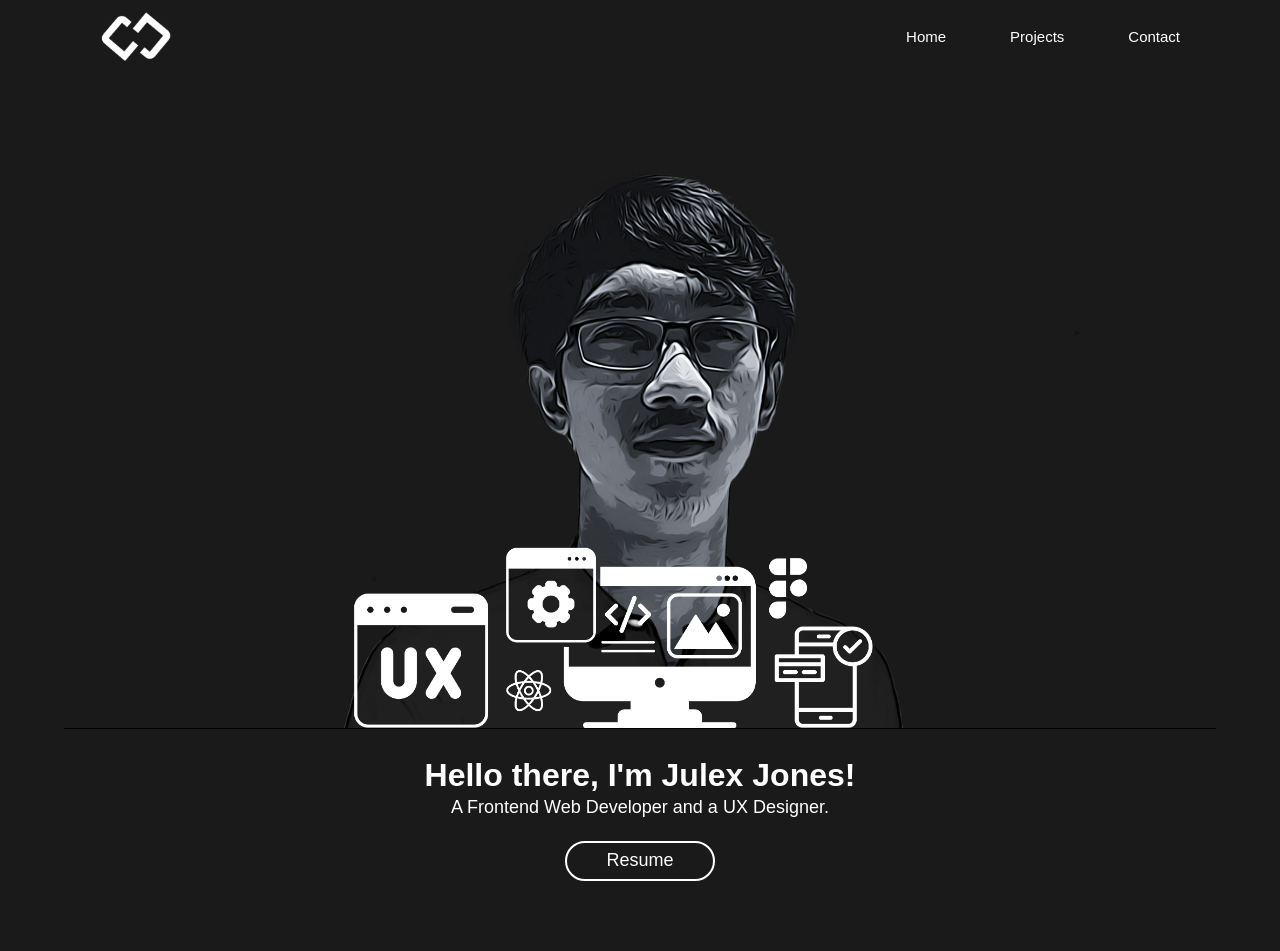
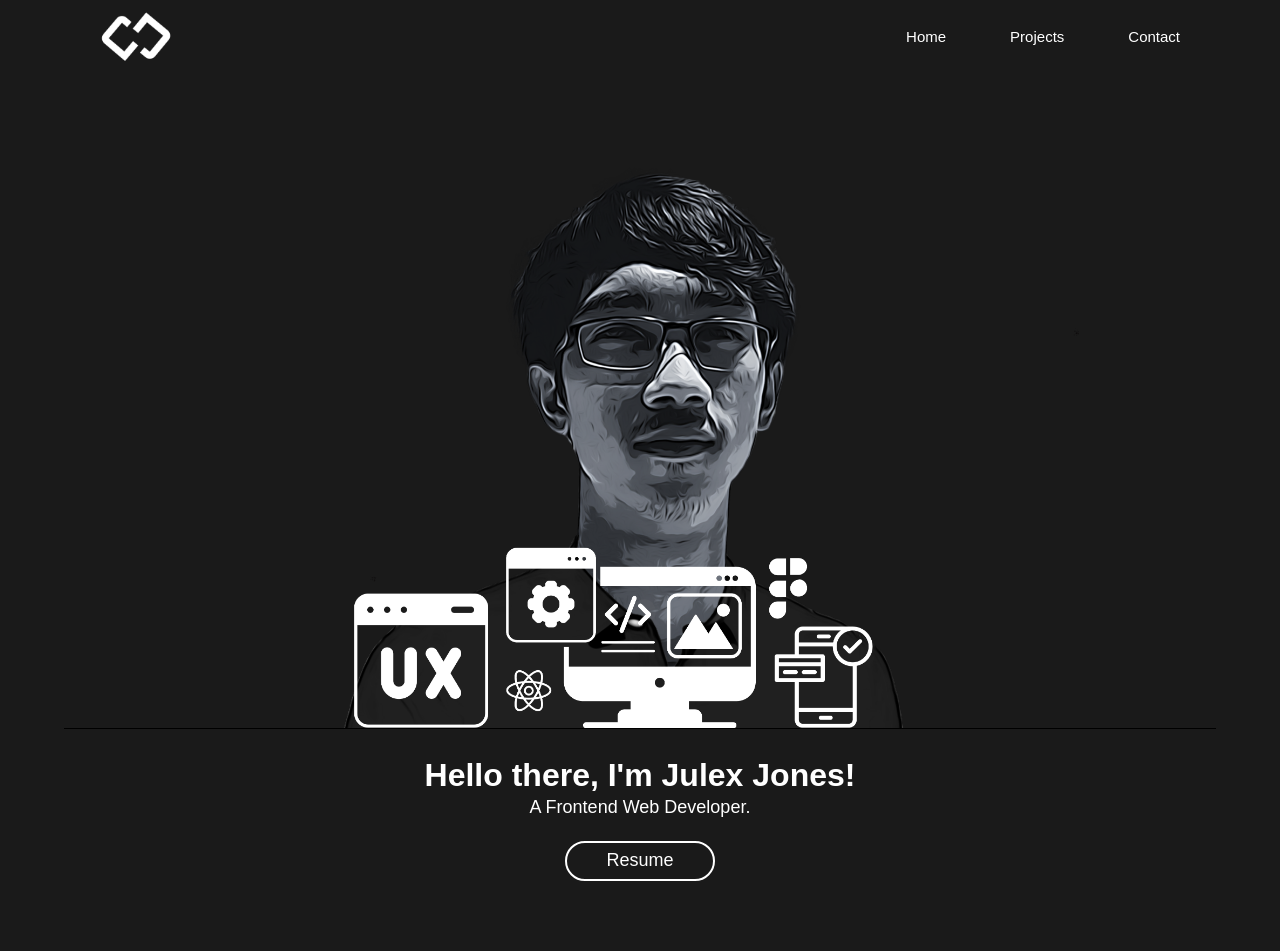
Before and after one commit to JulxxFrontnd/who-is-julex, a React (Create React App) app: page / in a window 1280 px wide. Shown: the top 951 px of the page. Built offline with nearby package versions, Linux system fonts and the light colour scheme.

Commit message:
Update Resume

```diff
--- a/src/Components/Homepage/Homepage.js
+++ b/src/Components/Homepage/Homepage.js
@@ -61,10 +61,10 @@ const Homepage = () => {
             <div className="aboutme-container">
               <div className="aboutme-information">
                 <h1>Hello there, I'm Julex Jones!</h1>
-                <p>A Frontend Web Developer and a UX Designer.</p>
+                <p>A Frontend Web Developer.</p>
                 <div className="resume-container">
                   <a
-                    href="/julxx-portfolio/Julex_Jones_Resume.pdf"
+                    href="/julxx-portfolio/Julex_Jones_Severo_Resume.pdf"
                     target="_blank"
                     rel="noopener noreferrer"
                   >
--- a/src/Components/MobileNav/MobileNav.js
+++ b/src/Components/MobileNav/MobileNav.js
@@ -13,7 +13,7 @@ const MobileNav = ({ isOpen, onClose }) => {
         />
         <ul>
           <li>
-            <a href="#" className="menu-item">
+            <a href="#/" className="menu-item">
               Home
             </a>
           </li>
```
Also changed, not shown: 2 other files (tests, documents, lock files or other folders).
